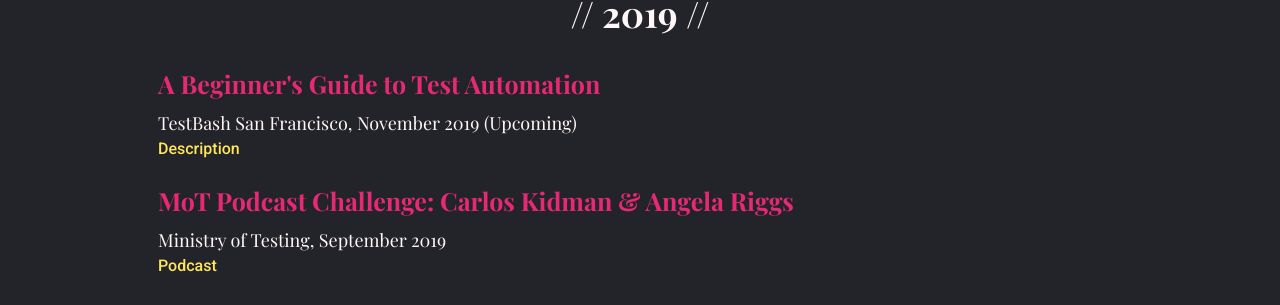
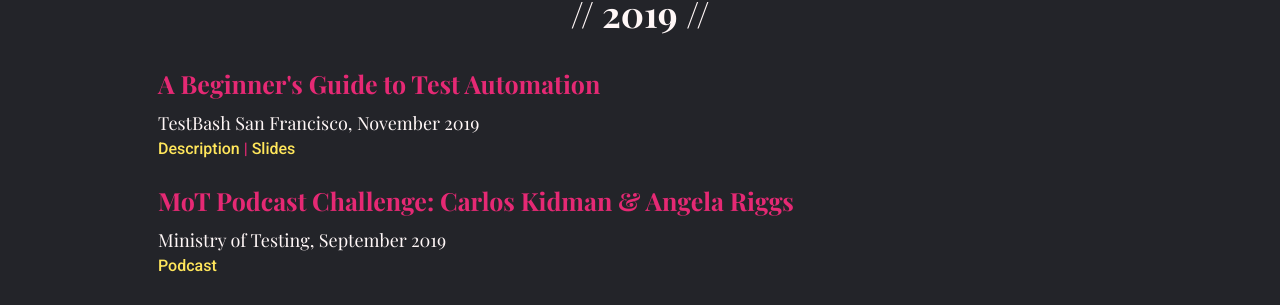
Before and after one commit to angelariggs/angelariggs.github.io, a Jekyll site: the page built from talks.md, in a window 1280 px wide. Shown: the part 329-634 px from the top of the page. Built offline with Jekyll 4.4.1, drawn with Linux system fonts in a browser that asks for light colours; some web fonts are replaced.

Commit message:
slides for testbash

```diff
--- a/talks.md
+++ b/talks.md
@@ -10,8 +10,8 @@
 <h1 class="year">// 2019 //</h1>
 
 <h2 class="res-h2">A Beginner's Guide to Test Automation</h2>
-<h3 class="res-h3"> TestBash San Francisco, November 2019 (Upcoming)</h3>
-<h4 class="res-h4" class="res-h4"><a href="https://www.ministryoftesting.com/events/testbash-san-francisco-2019#a-beginner-s-guide-to-test-automation">Description</a></h4>
+<h3 class="res-h3"> TestBash San Francisco, November 2019</h3>
+<h4 class="res-h4" class="res-h4"><a href="https://www.ministryoftesting.com/events/testbash-san-francisco-2019#a-beginner-s-guide-to-test-automation">Description</a> | <a href="http://bit.ly/angela-testbash2019">Slides</a></h4>
 
 <h2 class="res-h2">MoT Podcast Challenge: Carlos Kidman & Angela Riggs</h2>
 <h3 class="res-h3">Ministry of Testing, September 2019</h3>
```
